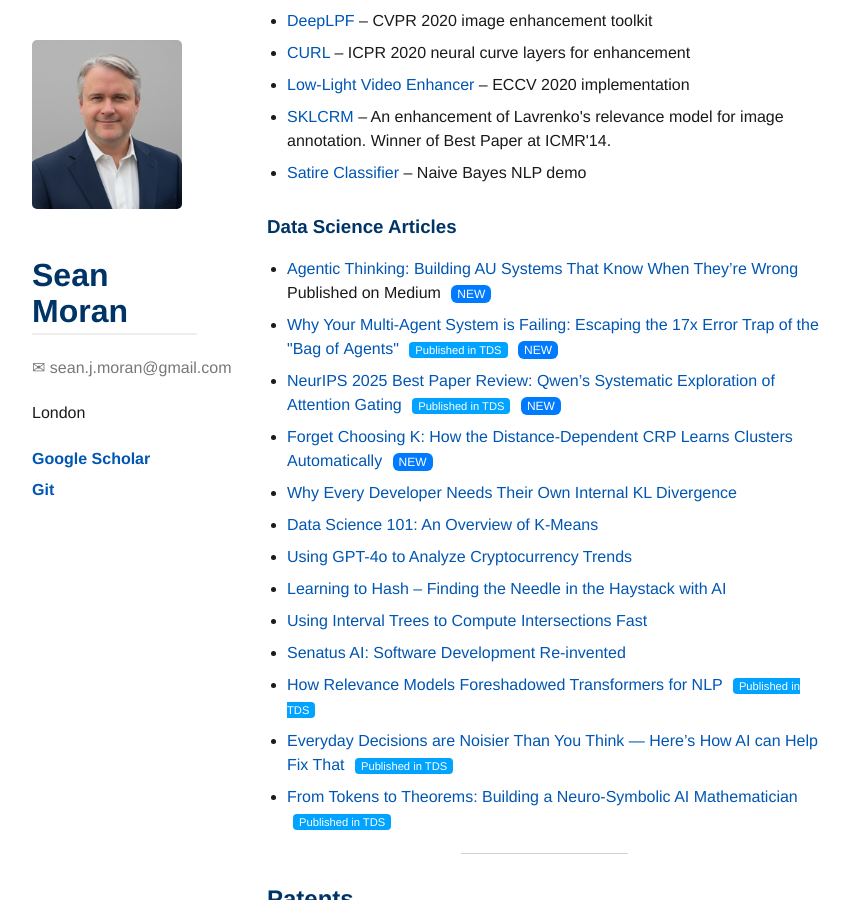
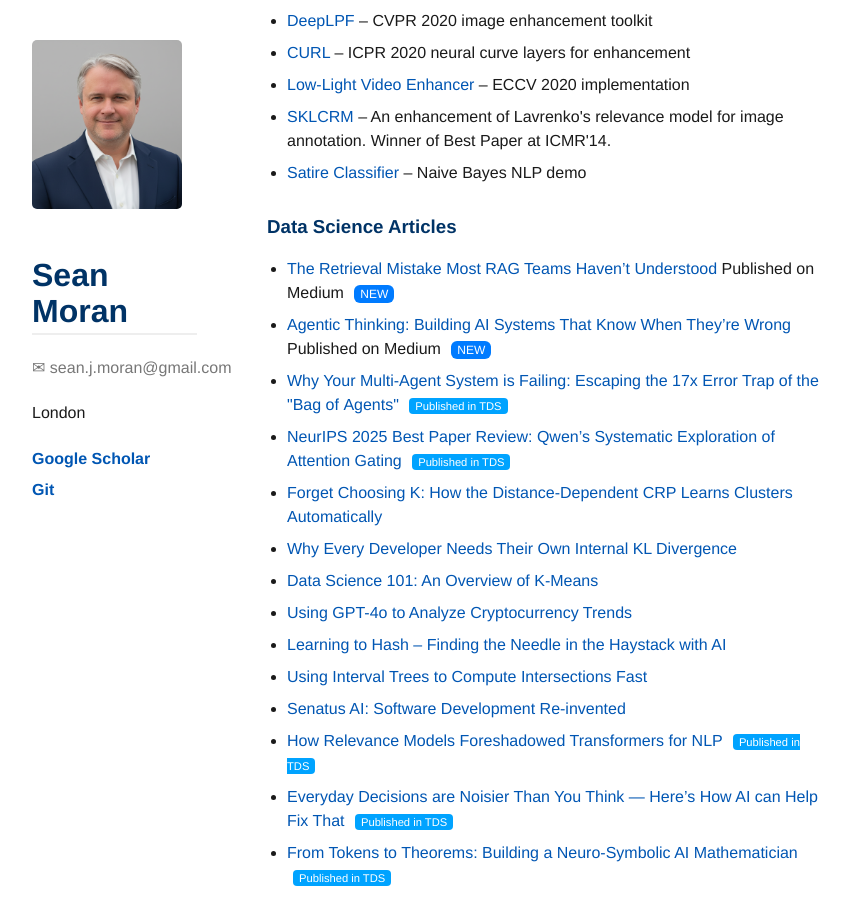
Before and after one commit to sjmoran/sjmoran.github.io, a Jekyll site: the page built from index.md, in a window 1280 px wide and 900 px high, scrolled down 671 px. Shown: the whole window, without its empty margins (8-858 px from the left). Built offline with Jekyll 4.4.1, drawn with Linux system fonts in a browser that asks for light colours.

Commit message:
Update side-projects.html

```diff
--- a/_includes/side-projects.html
+++ b/_includes/side-projects.html
@@ -17,8 +17,17 @@
 <h3>Data Science Articles</h3>
 <ul>
   <li>
+    <a href="https://medium.com/@sean.j.moran/the-retrieval-mistake-most-rag-teams-havent-understood-8b864c034ee7">
+      The Retrieval Mistake Most RAG Teams Haven’t Understood
+    </a>
+    <span class="badge-medium">Published on Medium</span>
+    <span style="background:#007BFF; color:white; padding:2px 6px; margin-left:6px; border-radius:6px; font-size:0.75em;">
+      NEW
+    </span>
+  </li>
+  <li>
     <a href="https://medium.com/@sean.j.moran/agentic-thinking-build-systems-that-know-when-theyre-wrong-ce33da47fb4f?postPublishedType=repub">
-      Agentic Thinking: Building AU Systems That Know When They’re Wrong
+      Agentic Thinking: Building AI Systems That Know When They’re Wrong
     </a>
     <span class="badge-medium">Published on Medium</span>
     <span style="background:#007BFF; color:white; padding:2px 6px; margin-left:6px; border-radius:6px; font-size:0.75em;">
@@ -30,26 +39,17 @@
     Why Your Multi-Agent System is Failing: Escaping the 17x Error Trap of the "Bag of Agents"
   </a>
   <span class="badge-tds">Published in TDS</span>
-  <span style="background:#007BFF; color:white; padding:2px 6px; margin-left:6px; border-radius:6px; font-size:0.75em;">
-    NEW
-  </span>
   </li>
 <li>
   <a href="https://towardsdatascience.com/neurips-2025-best-paper-review-qwens-systematic-exploration-of-attention-gating/">
     NeurIPS 2025 Best Paper Review: Qwen’s Systematic Exploration of Attention Gating
   </a>
   <span class="badge-tds">Published in TDS</span>
-  <span style="background:#007BFF; color:white; padding:2px 6px; margin-left:6px; border-radius:6px; font-size:0.75em;">
-    NEW
-  </span>
  </li>
   <li>
   <a href="https://medium.com/@sean.j.moran/nonparametric-clustering-of-deep-neural-embeddings-a-gentle-guide-to-the-distance-dependent-crp-d104d5c5b05a">
     Forget Choosing K: How the Distance-Dependent CRP Learns Clusters Automatically
   </a>
-  <span style="background:#007BFF; color:white; padding:2px 6px; margin-left:6px; border-radius:6px; font-size:0.75em;">
-    NEW
-  </span>
   </li>
   <li><a href="https://medium.com/@sean.j.moran/why-every-developer-needs-their-own-internal-kl-divergence-c4c3ad42667f">Why Every Developer Needs Their Own Internal KL Divergence</a></li>
   <li><a href="https://medium.com/@sean.j.moran/data-science-101-an-overview-of-k-means-64afa2717885">Data Science 101: An Overview of K-Means</a></li>
```
